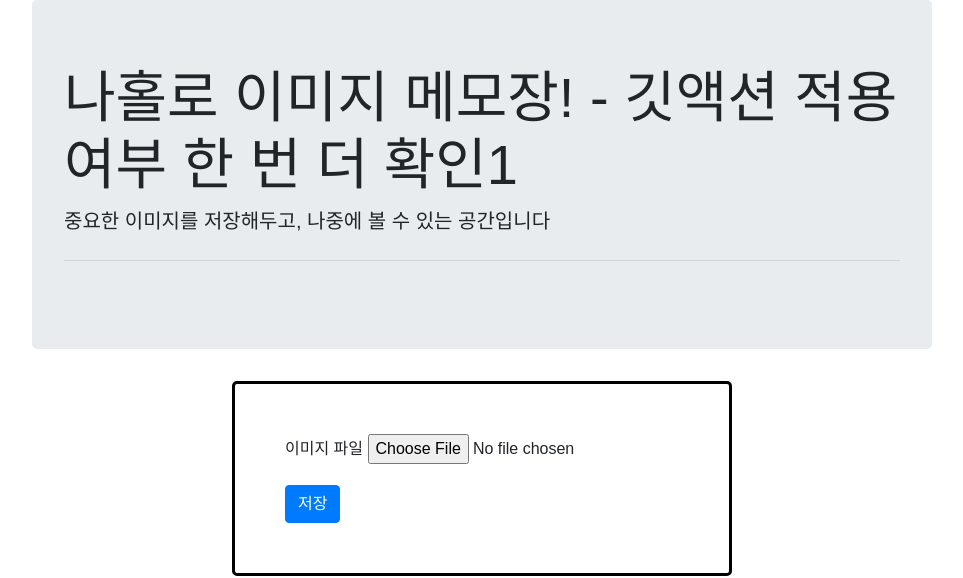
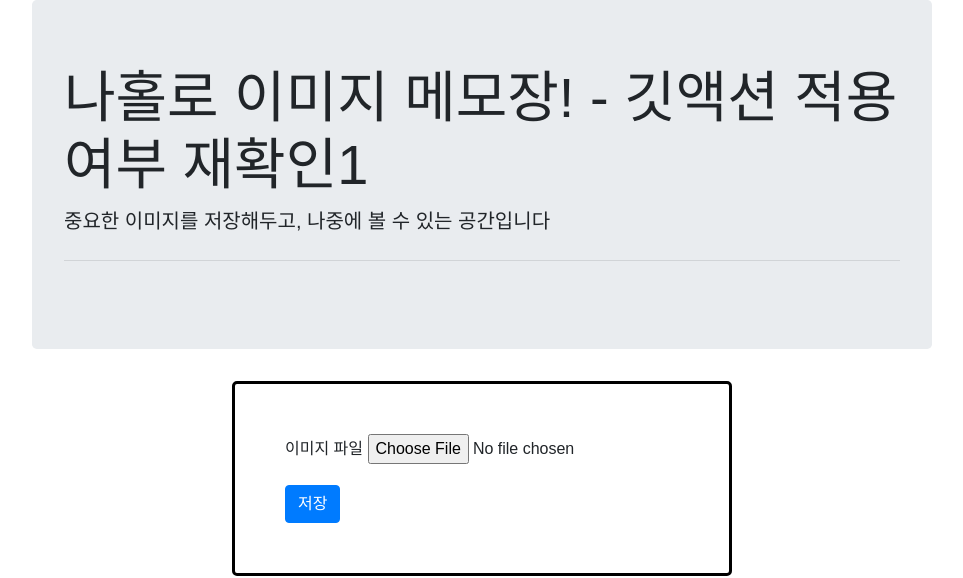
Before and after one commit to ynjnkn/sparta-aws-frontend, a plain HTML site: page index.html in a window 1280 px wide. Shown: the top 578 px of the page, without its empty margins (158-1121 px from the left). Drawn offline with nearby package versions, Linux system fonts and the light colour scheme; a web font is replaced by a local one.

Commit message:
깃액션 적용 여부 재확인1

```diff
--- a/index.html
+++ b/index.html
@@ -58,7 +58,7 @@
 <body>
 <div class="wrap">
     <div class="jumbotron">
-        <h1 class="display-4">나홀로 이미지 메모장! - 깃액션 적용 여부 한 번 더 확인1</h1>
+        <h1 class="display-4">나홀로 이미지 메모장! - 깃액션 적용 여부 재확인1</h1>
         <p class="lead">중요한 이미지를 저장해두고, 나중에 볼 수 있는 공간입니다</p>
         <hr class="my-4">
     </div>
```
